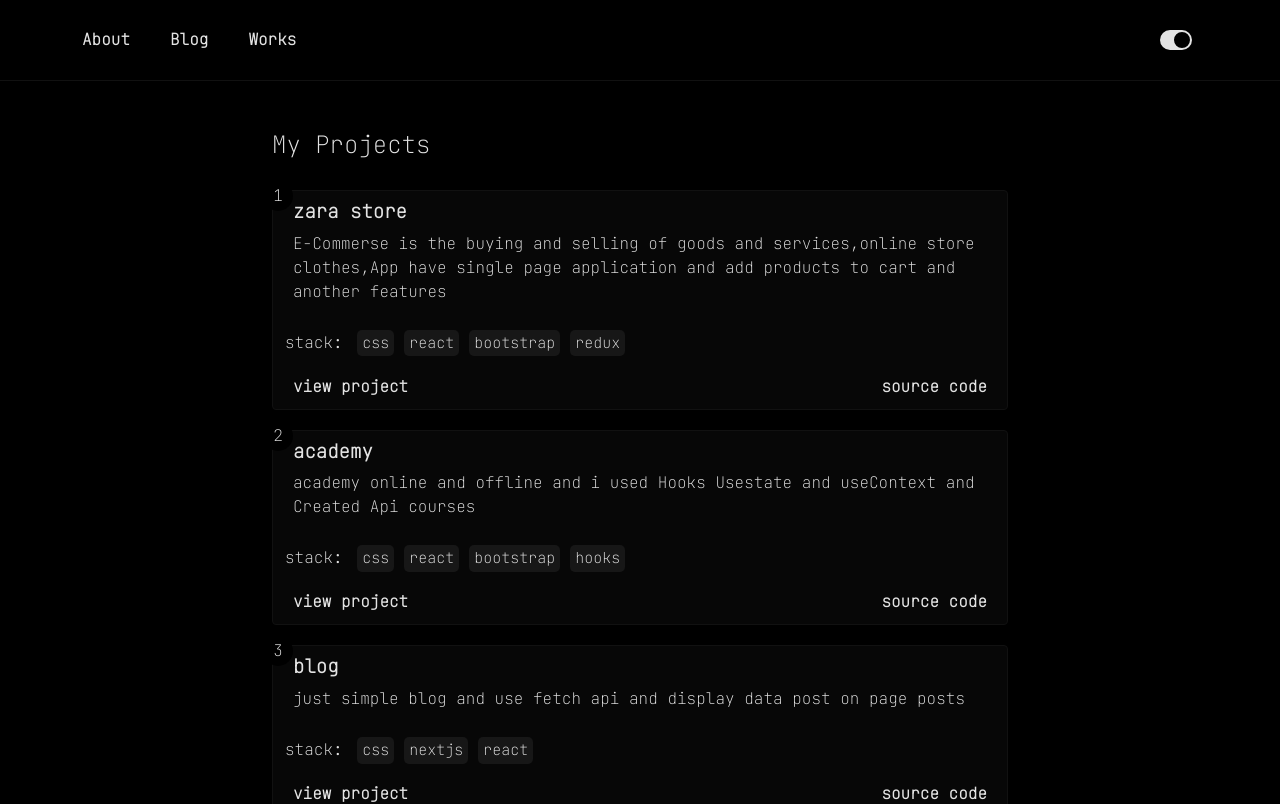
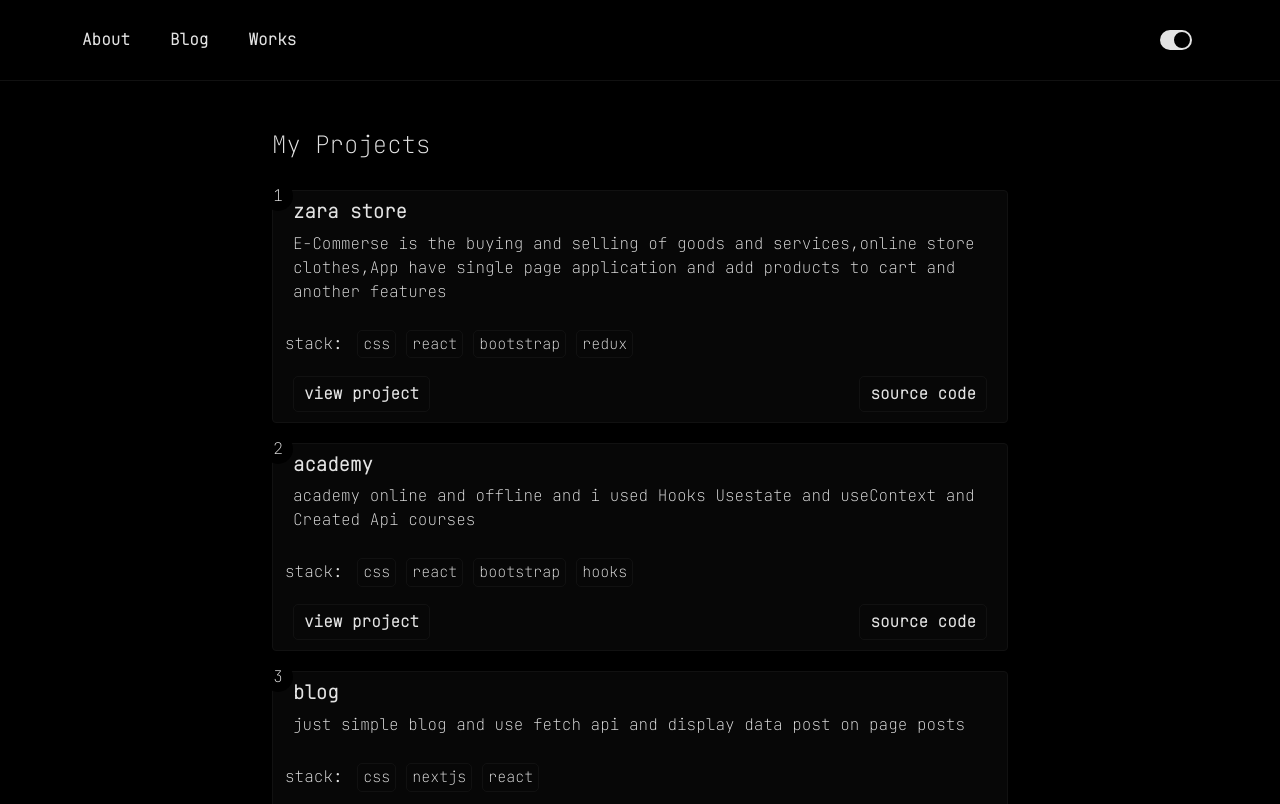
Before and after one commit to 3bdalah/3bdallah, a Next.js app: page /projects in a window 1280 px wide. Shown: the top 804 px of the page. Built offline with nearby package versions, Linux system fonts and the light colour scheme.

Commit message:
fix border skill

```diff
--- a/components/CardProject.js
+++ b/components/CardProject.js
@@ -22,8 +22,8 @@ const Card = ({id,title,desc,skills,git,demo}) => {
                 })}
                 </div>
                 <div className="links-card">
-                   <a href={demo} target="_blank" rel="noreferrer">view project</a>
-                   <a href={git} target="_blank" rel="noreferrer">source code</a>
+                   <a href={demo} target="_blank" rel="noreferrer" className="btn_link">view project</a>
+                   <a href={git} target="_blank" rel="noreferrer" className="btn_link">source code</a>
                 </div>
             </div>
         {/* </div> */}
--- a/styles/globals.css
+++ b/styles/globals.css
@@ -208,15 +208,12 @@ nav{
 }
 .skills .skill{
   margin: 10px 5px -5px 5px ;
-  /* background-color: #121212; */
-  background: var(--clr-bg-skill);
-  border: 1px solid var(--clr-text-primary);
   border: none;
   padding:2px 10px;
-  border-radius: 3px;
+  border-radius: 5px;
   color: var(--clr-text-primary);
-  /* list-style: none; */
- display: inline-block;
+  display: inline-block;
+  border:0.5px solid var(--clr-border-nav);
 }
 
 /* Contact Me */
@@ -237,6 +234,7 @@ nav{
 .hire-me a{
   padding: 5px 10px;
   color: var(--clr-border-nav);
+  font-weight: 800;
 }
 /* Page img not found */
 .box-notfound{
@@ -363,22 +361,30 @@ nav{
 .projects .card-project .skill{
   padding: 2px 5px;
   color:var(--clr-text-primary);
-  background: #0E141B;
-  background: var(--clr-bg-skill);
+  /* background: #0E141B; */
+  /* background: var(--clr-bg-skill); */
   margin-right:5px;
   border-radius: 5px;
   font-size: 15px;
+
+  border:0.5px solid var(--clr-border-nav);
 }
 .projects .card-project .links-card{
   display: flex;
   justify-content: space-between;
   align-items: center;
   margin-top:20px;
-  font-weight: 700;
+  font-weight: 600;
   color:var(--clr-link);
+
 }
-
-
+.projects .card-project .links-card .btn_link{
+  border:0.5px solid var(--clr-border-nav);
+  padding:5px 10px;
+  /* width:300px; */
+  /* background : #ddd; */
+  border-radius:5px;
+}
 /* start style Footer */
 
 .footer{
```
